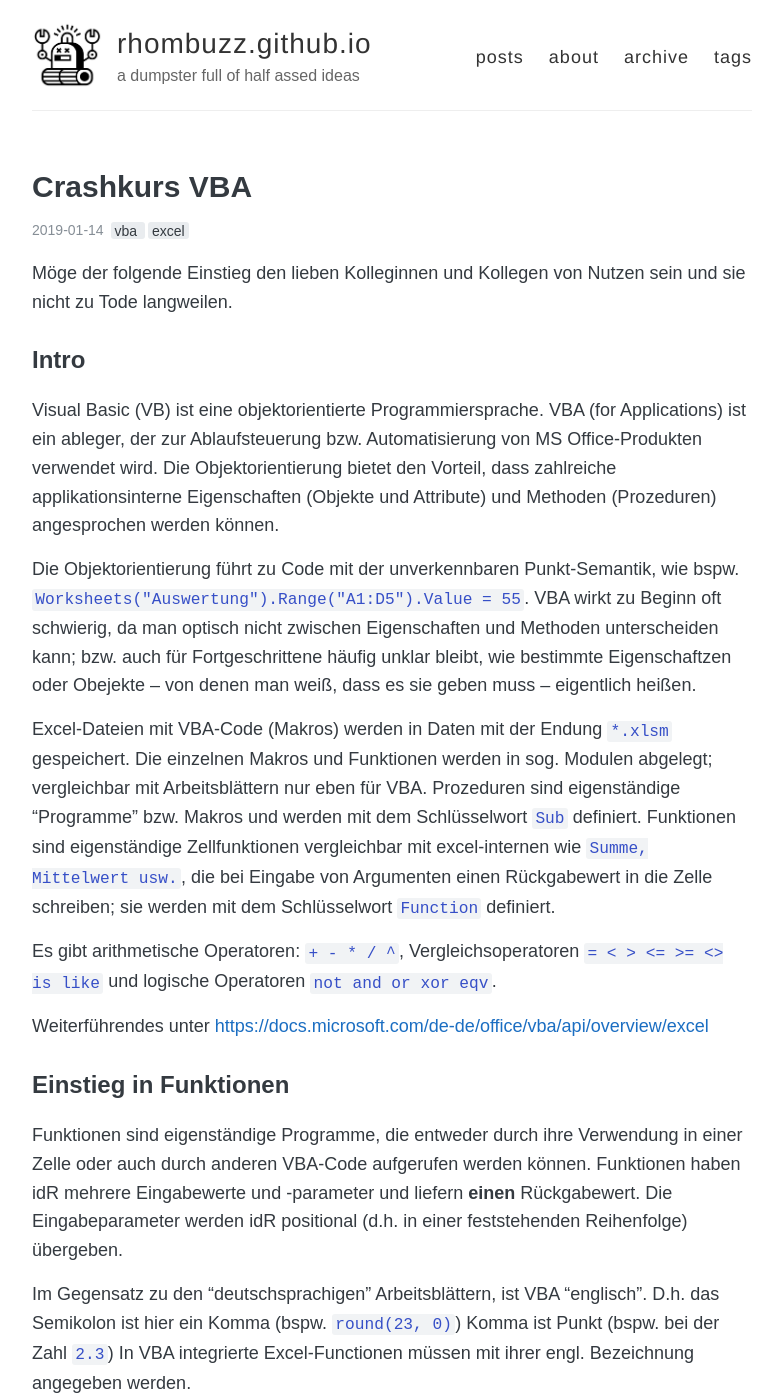
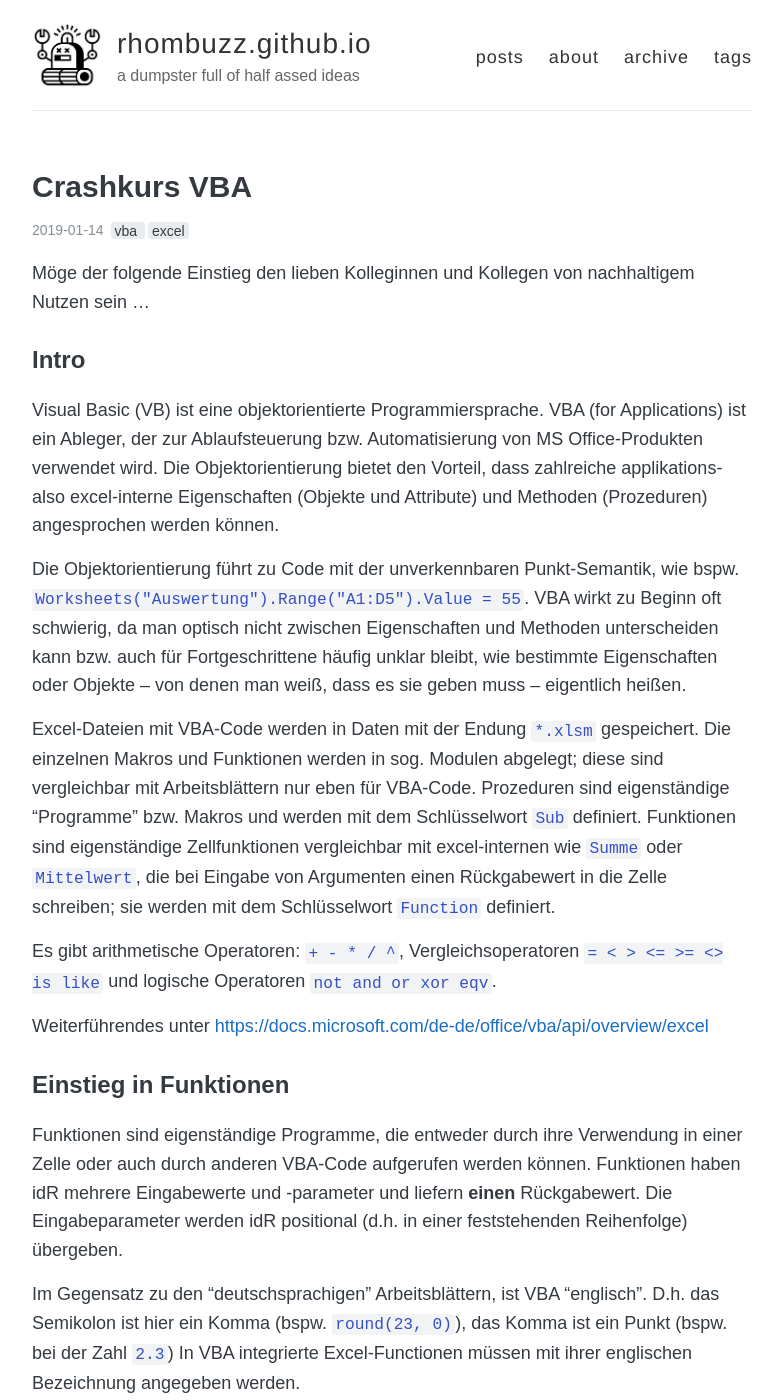
Before and after one commit to rhombuzz/rhombuzz.github.io, a Jekyll site: the page built from _posts/2019-01-14-crashkurs-vba.md, in a window 1280 px wide and 1400 px high. Shown: the whole window, without its empty margins (248-1030 px from the left). Built offline with Jekyll 4.4.1, drawn with Linux system fonts in a browser that asks for light colours; some of the changed text lies outside the part shown.

Commit message:
Update 2019-01-14-crashkurs-vba.md

````diff
--- a/_posts/2019-01-14-crashkurs-vba.md
+++ b/_posts/2019-01-14-crashkurs-vba.md
@@ -5,15 +5,15 @@
 comments: false
 ---
 
-Möge der folgende Einstieg den lieben Kolleginnen und Kollegen von Nutzen sein und sie nicht zu Tode langweilen.
+Möge der folgende Einstieg den lieben Kolleginnen und Kollegen von nachhaltigem Nutzen sein ...
 
 ## Intro
 
-Visual Basic (VB) ist eine objektorientierte Programmiersprache. VBA (for Applications) ist ein ableger, der zur Ablaufsteuerung bzw. Automatisierung von MS Office-Produkten verwendet wird. Die Objektorientierung bietet den Vorteil, dass zahlreiche applikationsinterne Eigenschaften (Objekte und Attribute) und Methoden (Prozeduren) angesprochen werden können.
+Visual Basic (VB) ist eine objektorientierte Programmiersprache. VBA (for Applications) ist ein Ableger, der zur Ablaufsteuerung bzw. Automatisierung von MS Office-Produkten verwendet wird. Die Objektorientierung bietet den Vorteil, dass zahlreiche applikations- also excel-interne Eigenschaften (Objekte und Attribute) und Methoden (Prozeduren) angesprochen werden können.
 
-Die Objektorientierung führt zu Code mit der unverkennbaren Punkt-Semantik, wie bspw. `Worksheets("Auswertung").Range("A1:D5").Value = 55`. VBA wirkt zu Beginn oft schwierig, da man optisch nicht zwischen Eigenschaften und Methoden unterscheiden kann; bzw. auch für Fortgeschrittene häufig unklar bleibt, wie bestimmte Eigenschaftzen oder Obejekte -- von denen man weiß, dass es sie geben muss -- eigentlich heißen.
+Die Objektorientierung führt zu Code mit der unverkennbaren Punkt-Semantik, wie bspw. `Worksheets("Auswertung").Range("A1:D5").Value = 55`. VBA wirkt zu Beginn oft schwierig, da man optisch nicht zwischen Eigenschaften und Methoden unterscheiden kann bzw. auch für Fortgeschrittene häufig unklar bleibt, wie bestimmte Eigenschaften oder Objekte -- von denen man weiß, dass es sie geben muss -- eigentlich heißen.
 
-Excel-Dateien mit VBA-Code (Makros) werden in Daten mit der Endung `*.xlsm` gespeichert. Die einzelnen Makros und Funktionen werden in sog. Modulen abgelegt; vergleichbar mit Arbeitsblättern nur eben für VBA. Prozeduren sind eigenständige "Programme" bzw. Makros und werden mit dem Schlüsselwort `Sub` definiert. Funktionen sind eigenständige Zellfunktionen vergleichbar mit excel-internen wie `Summe, Mittelwert usw.`, die bei Eingabe von Argumenten einen Rückgabewert in die Zelle schreiben; sie werden mit dem Schlüsselwort `Function` definiert.
+Excel-Dateien mit VBA-Code werden in Daten mit der Endung `*.xlsm` gespeichert. Die einzelnen Makros und Funktionen werden in sog. Modulen abgelegt; diese sind vergleichbar mit Arbeitsblättern nur eben für VBA-Code. Prozeduren sind eigenständige "Programme" bzw. Makros und werden mit dem Schlüsselwort `Sub` definiert. Funktionen sind eigenständige Zellfunktionen vergleichbar mit excel-internen wie `Summe` oder `Mittelwert`, die bei Eingabe von Argumenten einen Rückgabewert in die Zelle schreiben; sie werden mit dem Schlüsselwort `Function` definiert.
 
 Es gibt arithmetische Operatoren: `+ - * / ^`, Vergleichsoperatoren `= < > <= >= <> is like` und logische Operatoren `not and or xor eqv`.
 
@@ -23,11 +23,11 @@
 
 Funktionen sind eigenständige Programme, die entweder durch ihre Verwendung in einer Zelle oder auch durch anderen VBA-Code aufgerufen werden können. Funktionen haben idR mehrere Eingabewerte und -parameter und liefern **einen** Rückgabewert. Die Eingabeparameter werden idR positional (d.h. in einer feststehenden Reihenfolge) übergeben.
 
-Im Gegensatz zu den "deutschsprachigen" Arbeitsblättern, ist VBA "englisch". D.h. das Semikolon ist hier ein Komma (bspw. `round(23, 0)`) Komma ist Punkt (bspw. bei der Zahl `2.3`) In VBA integrierte Excel-Functionen müssen mit ihrer engl. Bezeichnung angegeben werden.
+Im Gegensatz zu den "deutschsprachigen" Arbeitsblättern, ist VBA "englisch". D.h. das Semikolon ist hier ein Komma (bspw. `round(23, 0)`), das Komma ist ein Punkt (bspw. bei der Zahl `2.3`) In VBA integrierte Excel-Functionen müssen mit ihrer englischen Bezeichnung angegeben werden.
 
-### einige Beispiele
+### erste Schritte
 
-Eine Funktion wird mit ihrem Namen (hier `sum`) definiert, in der folgenden Klammer werden die Variablennamen der Eingabeparameter (hier `a` und `b`) spezifiziert. Der letztliche Rückgabewert wird im weiteren Ablauf dem Funktionsnamen zugewiesen.
+Eine Funktion wird mit ihrem Namen (hier `sum`) definiert, in der folgenden Klammer werden die Variablennamen der Eingabeparameter (hier `a` und `b`) spezifiziert. Der Rückgabewert wird im weiteren Ablauf dem Funktionsnamen zugewiesen.
 
 ```visualbasic
 Function sum(a, b)
@@ -67,7 +67,7 @@
 
 ## Kontrollstrukturen
 
-Mittels `If-Then-Else` werden Fallunterscheidungen getroffen. Teile des Codes werden nur ausgeführt, wenn vorgenannte Bedingungen erfüllt sind. Der Bedingungsblock wird mit den SChlüsselwort `End If` abgeschlossen.
+Mittels `If-Then-Else` werden Fallunterscheidungen getroffen. D.h. Teile des Codes werden nur ausgeführt, wenn vorgenannte Bedingungen erfüllt sind. Der Bedingungsblock wird mit den Schlüsselwort `End If` abgeschlossen.
 
 ```visualbasic
 Function if_vgl(a)
@@ -178,9 +177,9 @@
 End Function
 ```
 
-Ein `Range` kann als eine Gruppe von Zellen (oder auch Spalten und Zeilen) verstanden werden. Die einzelnen Elemente können über ihren Index angesprochen werden, der in diesem Fall mit 1 beginnt (man merkt, Konsistenz ist nicht MS' Sache).
+Ein `Range` kann als eine Gruppe von Zellen (oder Spalten oder Zeilen) verstanden werden. Die einzelnen Elemente können über ihren Index angesprochen werden, der -- im Gegensatz zum `Array` -- in diesem Fall mit 1 beginnt (man merkt, Konsistenz ist nicht so MS' Sache).
 
-Der Rückgabewert des nächsten Beispiels entspricht der Eigenschaft `Value` der Zelle mit dem entsprechenden Index.
+Der Rückgabewert des nächsten Beispiels entspricht der Eigenschaft `.Value` der Zelle mit dem entsprechenden Index.
 
 ```visualbasic
 Function getval_frompos(rng As Range, pos)
````
Also changed, not shown: other parts of _posts/2019-01-14-crashkurs-vba.md (+14 -13 lines).
